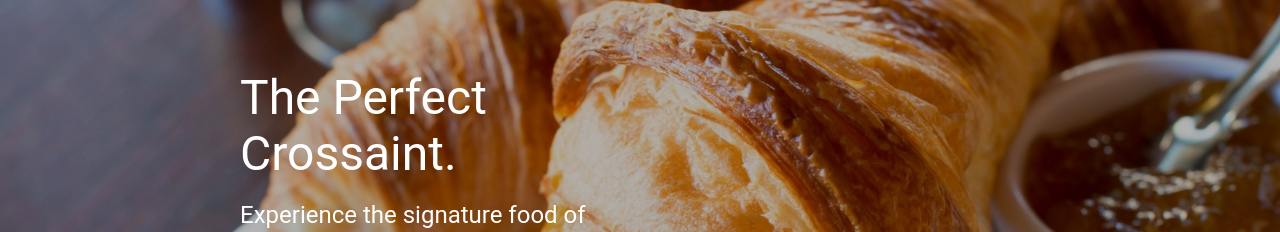
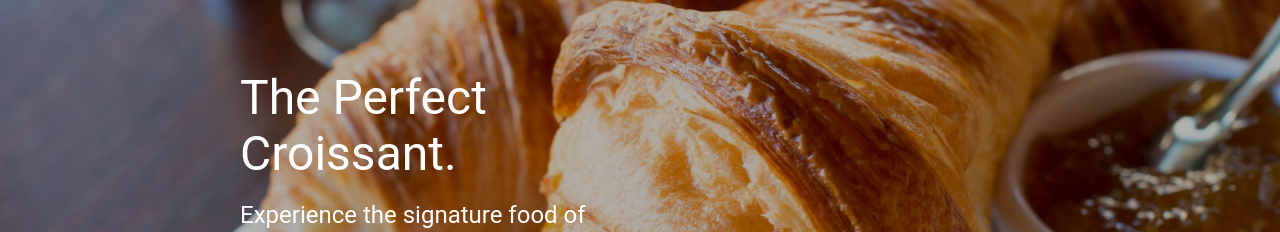
Before and after one commit to oSirhcel/SES10_eRestaurant, a React (Create React App) app in the folder frontend/client/: page / in a window 1280 px wide. Shown: the part 260-492 px from the top of the page. Built offline with nearby package versions, Linux system fonts and the light colour scheme.

Commit message:
Added hardcoded data and fixed up croissant typo

```diff
--- a/frontend/client/src/components/landingPage/landing.js
+++ b/frontend/client/src/components/landingPage/landing.js
@@ -15,9 +15,9 @@ const useStyles = makeStyles((theme) => ({
 }));
 
 const mainFeaturedPost = {
-  title: "The Perfect Crossaint.",
+  title: "The Perfect Croissant.",
   description: "Experience the signature food of France at its finest.",
-  imgText: "crossaint",
+  imgText: "croissant",
   buttonText: "Join us",
 };
 
--- a/frontend/client/src/components/staff-records/StaffRecordsDataGridController.js
+++ b/frontend/client/src/components/staff-records/StaffRecordsDataGridController.js
@@ -21,14 +21,19 @@ const columns = [
   ];
 
   const rows = [
-      {id: 101, firstName: 'Remy', lastName: 'Rat', position: 'Head Chef', email: 'remy@gmail.com', phone: '0410000001'},
+      {id: 1, firstName: 'Remy', lastName: 'Rat', position: 'Head Chef', email: 'remy@gmail.com', phone: '1234567891', password: 1234},
+      {id: 2, firstName: 'Alfredo', lastName: 'Linguini', position: 'Head Waiter', email: 'alfredoLinguini@gmail.com', phone: '1234567892', password: 1234},
+      {id: 3, firstName: 'Pepé', lastName: 'Le Pew', position: 'Restaurant Manager', email: 'plp@gmail.com', phone: '1234567893', password: 1234},
+    ];
+
+  /*{id: 101, firstName: 'Remy', lastName: 'Rat', position: 'Head Chef', email: 'remy@gmail.com', phone: '0410000001'},
       {id: 102, firstName: 'Alfredo', lastName: 'Linguini', position: 'Head Waiter', email: 'alfredoLinguini@gmail.com', phone: '0410000002'},
       {id: 103, firstName: 'Colette', lastName: 'Tatou', position: 'Sous Chef', email: 'coletteTatou@gmail.com', phone: '0410000003'},
       {id: 104, firstName: 'Krem', lastName: 'Brewlay', position: 'Pastry Chef', email: 'kremBrewlay@gmail.com', phone: '0410000004'},
       {id: 105, firstName: 'Pepé', lastName: 'Le Pew', position: 'Restaurant Manager', email: 'plp@gmail.com', phone: '0410000005'},
       {id: 106, firstName: 'Crokom', lastName: 'Bush', position: 'Accountant', email: 'profiteroles@gmail.com', phone: '0410000006'},
       {id: 107, firstName: 'Au', lastName: 'Revoir', position: 'Waiter', email: 'aurevoir@gmail.com', phone: '0410000007'},
-  ];
+ */
 
 class StaffRecordsDataGridController extends React.Component {
     state = {
```
